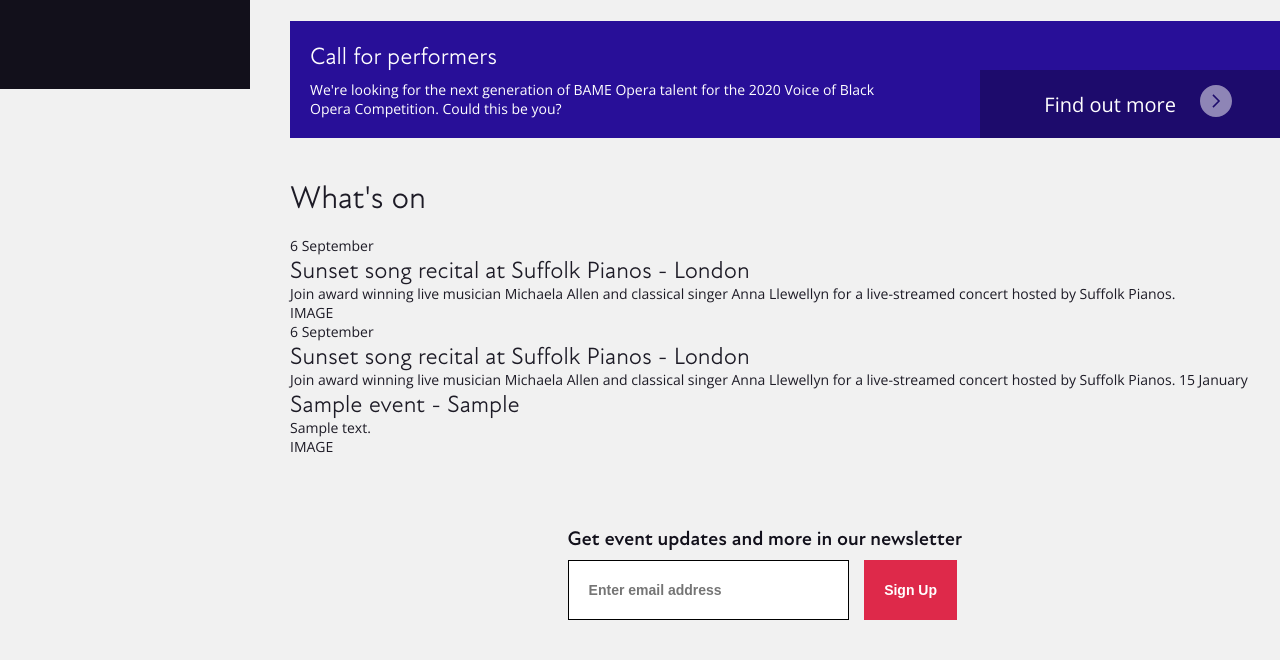
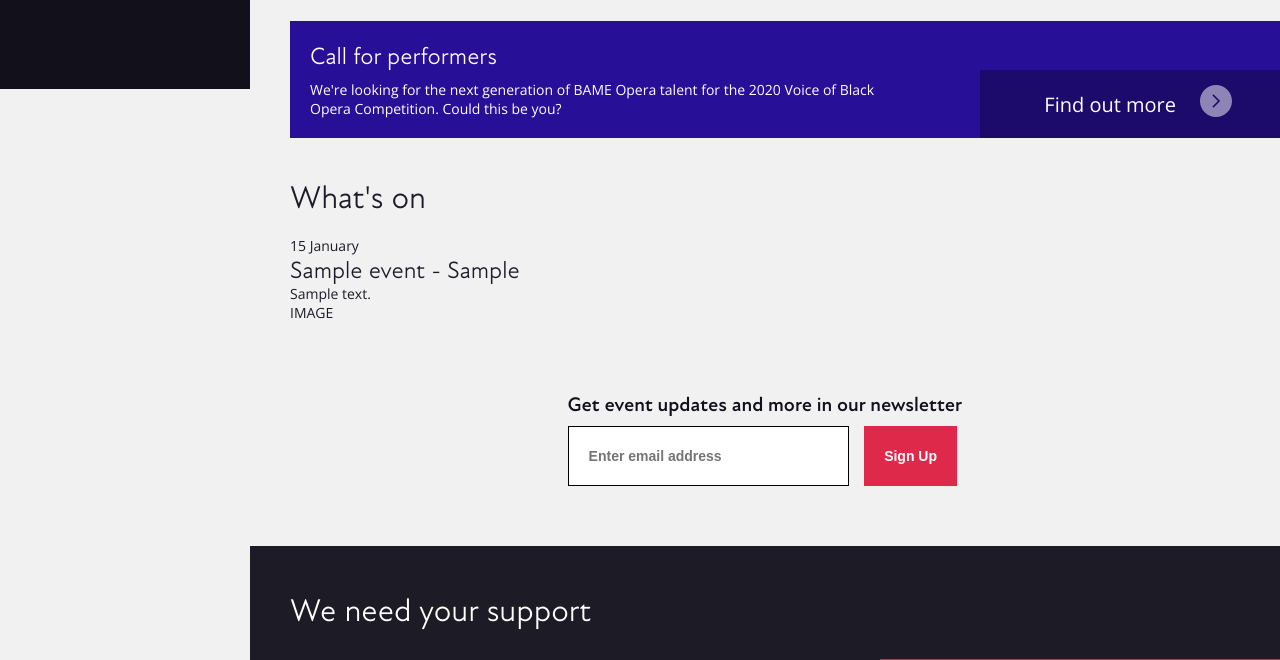
Before and after one commit to amarssadal/bbfc, a Flask app: page / in a window 1280 px wide. Shown: the part 711-1371 px from the top of the page. Run offline with Flask 2, Linux system fonts and the light colour scheme; tables that the repository leaves empty hold one stand-in row (values such as "Sample post"); some libraries are stand-ins or nearby versions.

Commit message:
display events

```diff
--- a/templates/index.html
+++ b/templates/index.html
@@ -81,32 +81,7 @@
                     <div class="event">
                         <div class="event_main">
                             <div class="box_content stick_box">
-                                <div class="box_title">
-                                    <div class="box_dates">
-                                        6 September
-                                    </div>
-                                    <h5>Sunset song recital at Suffolk Pianos - London</h5>
-                                </div>
                                 <div class="box_text">
-                                    Join award winning live musician Michaela Allen and classical singer Anna Llewellyn for a live-streamed concert hosted by Suffolk Pianos.
-                                </div>
-                            </div>
-                            <div class="box_image">
-                                IMAGE
-                            </div>
-                        </div>
-                    </div>
-                    <div class="event">
-                        <div class="event_main">
-                            <div class="box_content stick_box">
-                                <div class="box_title">
-                                    <div class="box_dates">
-                                        6 September
-                                    </div>
-                                    <h5>Sunset song recital at Suffolk Pianos - London</h5>
-                                </div>
-                                <div class="box_text">
-                                    Join award winning live musician Michaela Allen and classical singer Anna Llewellyn for a live-streamed concert hosted by Suffolk Pianos.
                                         {{ event.day_and_month }}
                                     </div>
                                     <h5>{{ event.title }} - {{ event.location }}</h5>
```
